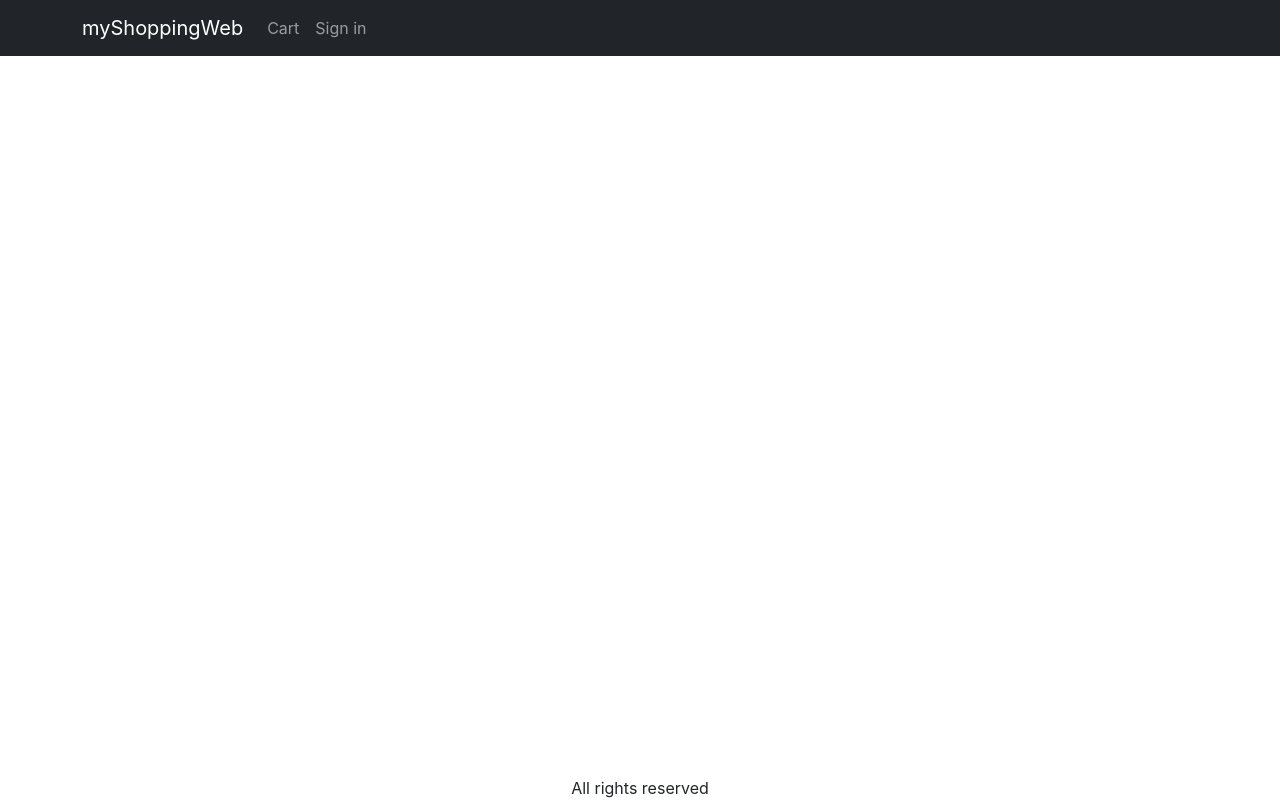
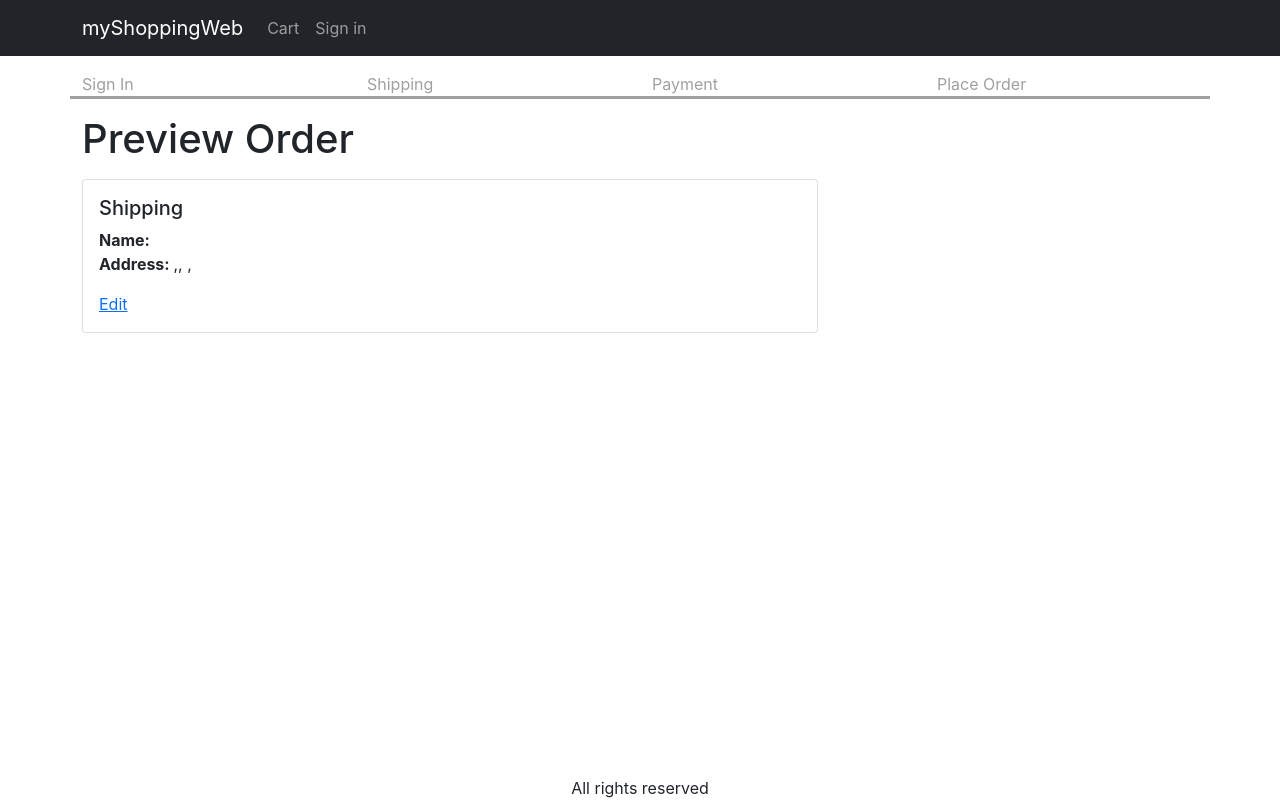
Before and after one commit to hermineavagyan/myShoppingWeb, a React (Create React App) app in the folder frontend/: page /placeorder in a window 1280 px wide. Built offline with nearby package versions, Linux system fonts and the light colour scheme.

Commit message:
place order screen created

```diff
--- a/frontend/src/App.js
+++ b/frontend/src/App.js
@@ -13,6 +13,7 @@ import SigninScreen from './screens/SigninScreen';
 import SignupScreen from './screens/SignupScreen';
 import ShippingAddressScreen from './screens/ShippingAddressScreen';
 import PaymentMethodScreen from './screens/PaymentMethodScreen';
+import PlaceOrderScreen from './screens/PlaceOrderScreen';
 
 function App() {
   const { state, dispatch: contextDispatch } = useContext(MyContext)
@@ -79,6 +80,7 @@ function App() {
               <Route path="/cart" element={<CartScreen />}></Route>
               <Route path="/signin" element={<SigninScreen />}></Route>
               <Route path="/signup" element={<SignupScreen />}></Route>
+              <Route path="/placeorder" element={<PlaceOrderScreen />}></Route>
               <Route path="/shipping" element={<ShippingAddressScreen />}></Route>
               <Route path="/payment" element={<PaymentMethodScreen />}></Route>
               <Route path="/" element={<HomeScreen />}></Route>
--- /dev/null
+++ b/frontend/src/screens/PlaceOrderScreen.js
@@ -0,0 +1,41 @@
+import React from 'react';
+import CheckOutSteps from '../components/CheckoutSteps';
+import { Helmet } from "react-helmet-async";
+import { Row, Col, Card, Button, ListGroup } from 'react-bootstrap';
+import { Link } from 'react-router-dom';
+import { useState, useContext, useEffect } from "react";
+import { MyContext } from '../MyContext';
+import { useNavigate } from "react-router-dom";
+
+export default function PlaceOrderScreen() {
+
+    const { state, dispatch: contextDispatch } = useContext(MyContext)
+    const { cart, userInfo } = state
+
+    return (
+        <div>
+            <CheckOutSteps stepOne stepTwo stepThree></CheckOutSteps>
+            <Helmet>
+                <title>Preview Order</title>
+            </Helmet>
+            <h1 className="my-3">Preview Order</h1>
+            <Row>
+                <Col md={8}>
+                    <Card className="mb-3">
+                        <Card.Body>
+                            <Card.Title>Shipping</Card.Title>
+                            <Card.Text>
+                                <strong>Name:</strong> {cart.shippingAddress.fullName} <br />
+                                <strong>Address: </strong> {cart.shippingAddress.address},
+                                {cart.shippingAddress.city}, {cart.shippingAddress.postalCode},
+                                {cart.shippingAddress.country}
+                            </Card.Text>
+                            <Link to="/shipping">Edit</Link>
+                        </Card.Body>
+                    </Card>
+                </Col>
+                <Col md={4}></Col>
+            </Row>
+        </div>
+    )
+}
--- a/frontend/src/screens/SignupScreen.js
+++ b/frontend/src/screens/SignupScreen.js
@@ -1,5 +1,5 @@
 import { Helmet } from "react-helmet-async";
-import { Button, Container, Form, Toast } from 'react-bootstrap';
+import { Button, Container, Form, } from 'react-bootstrap';
 import { Link, useLocation, useNavigate } from "react-router-dom";
 import { useState, useContext, useEffect } from "react";
 import Axios from 'axios';
```
Also changed, not shown: frontend/src/components/CheckoutSteps.js (+4 -4 lines).
